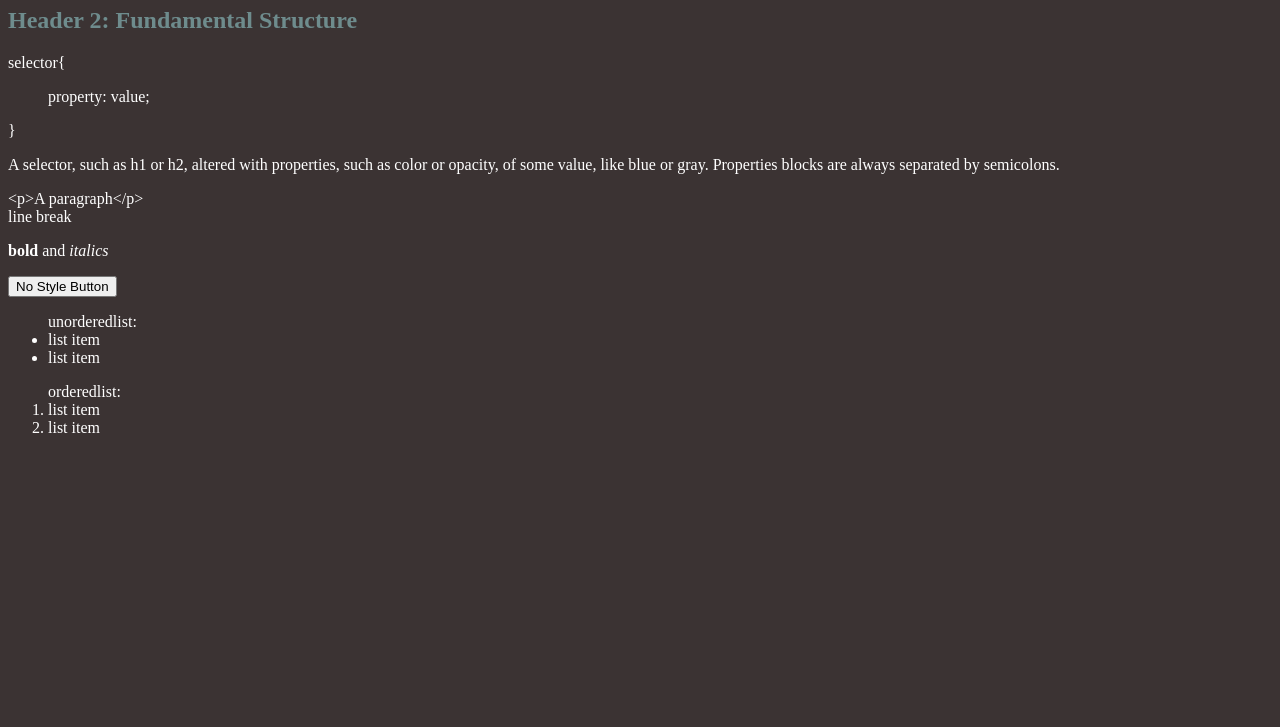
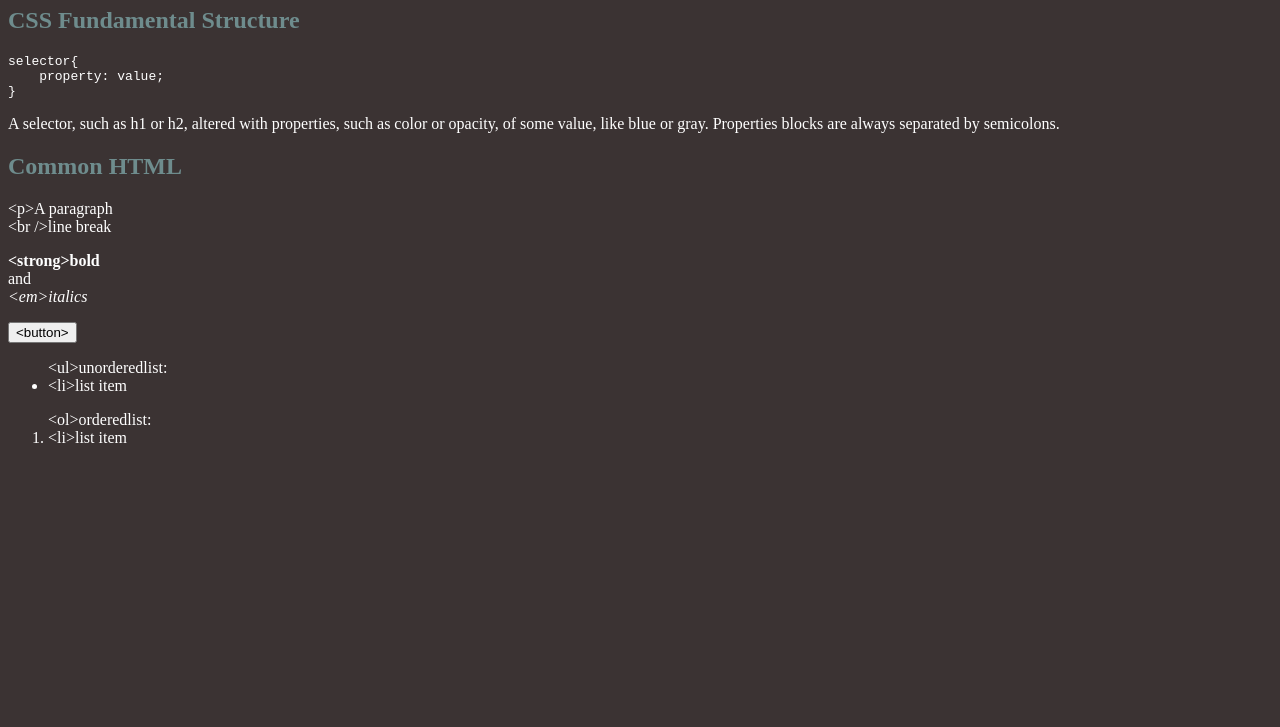
Before and after one commit to vihutr/HelloWorldWebsite, a plain HTML site: page index.html in a window 1280 px wide. Shown: the part 73-800 px from the top of the page. Drawn offline with Linux system fonts and the light colour scheme.

Commit message:
Implmented Prettify code blocks and revamped page content.

```diff
--- a/index.html
+++ b/index.html
@@ -2,6 +2,11 @@
 <html>
     <head>
         <title>My Page</title>
+
+        <!-- Scripts -->
+        <script src="https://cdn.jsdelivr.net/gh/google/code-prettify@master/loader/run_prettify.js?lang=css&amp;skin=desert&amp;callback=js_ident" ></script>
+
+        <!-- CSS -->
         <style type ="text/css">
         .tab { margin-left: 40px }
         </style>
@@ -19,28 +24,35 @@
             }
         </style>
     </head>
+
     <body>
-        <h1>Header 1: CSS and html basics</h1>
+        <h1>CSS and HTML basics</h1>
 
-        <h2>Header 2: Fundamental Structure</h2>
-        <p>
-        selector{
-        <p class ="tab">property: value;</p>
-        }
+        <h2>CSS Fundamental Structure</h2>
+
+<pre class = "prettyprint">
+selector{
+    property: value;
+}
+</pre>
+
         <p>A selector, such as h1 or h2, altered with properties, such as color or opacity, of some value, like blue or gray. Properties blocks are always separated by semicolons.</p>
         </p>
 
-        <p>&lt;p>A paragraph&lt;/p><br/> line break </p>
-        <p><strong>bold</strong> and <em> italics </em></em></p>
-        <button>No Style Button</button>
-        <ul>unorderedlist:
-                <li>list item</li>
-                <li>list item</li>
+        <h2>Common HTML</h2>
+        <p>&lt;p>A paragraph<br/> &lt;br />line break </p>
+
+        <p><strong>&lt;strong>bold</strong>
+        <br/>and
+        <br/><em> &lt;em>italics </em></em></p>
+
+        <button>&lt;button></button>
+        <ul>&lt;ul>unorderedlist:
+            <li>&lt;li>list item</li>
         </ul>
-        <ol>orderedlist:
+        <ol>&lt;ol>orderedlist:
 
-        <li>list item</li>
-        <li>list item</li>
+        <li>&lt;li>list item</li>
         </ol>
     </body>
 </html>
```
